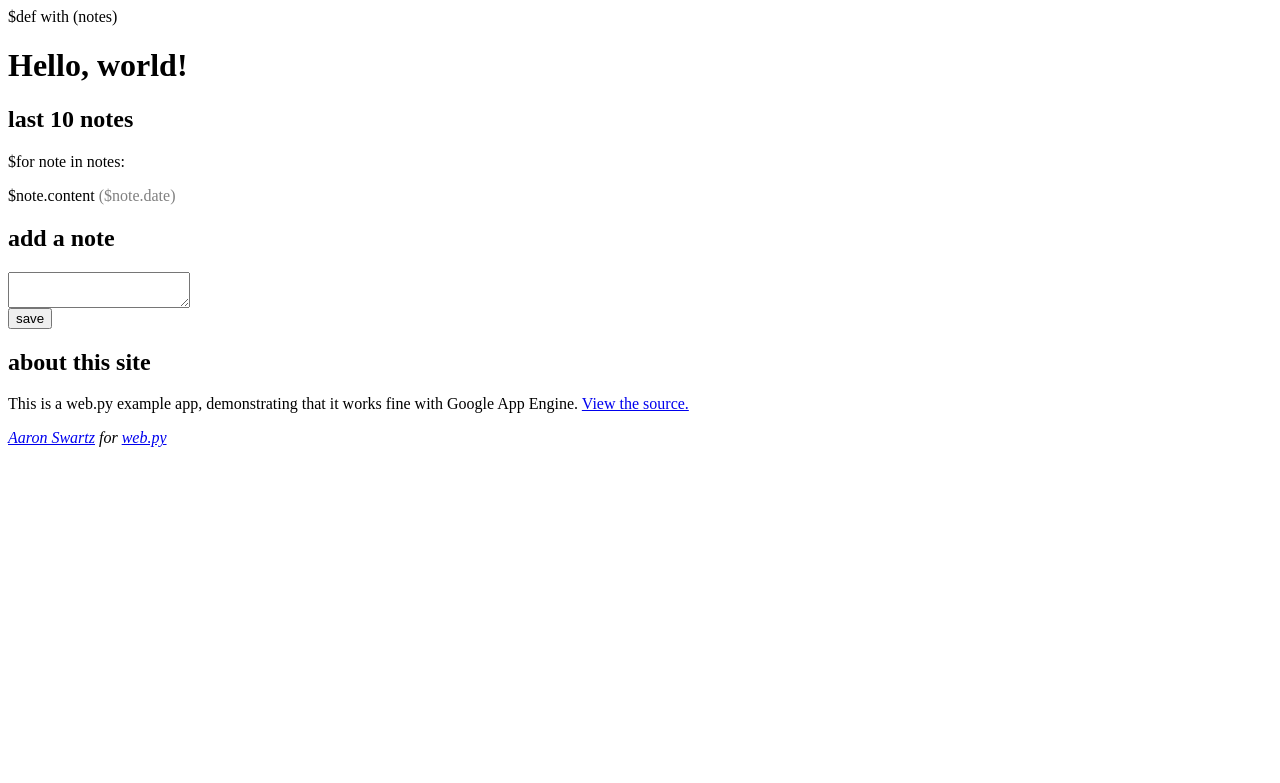
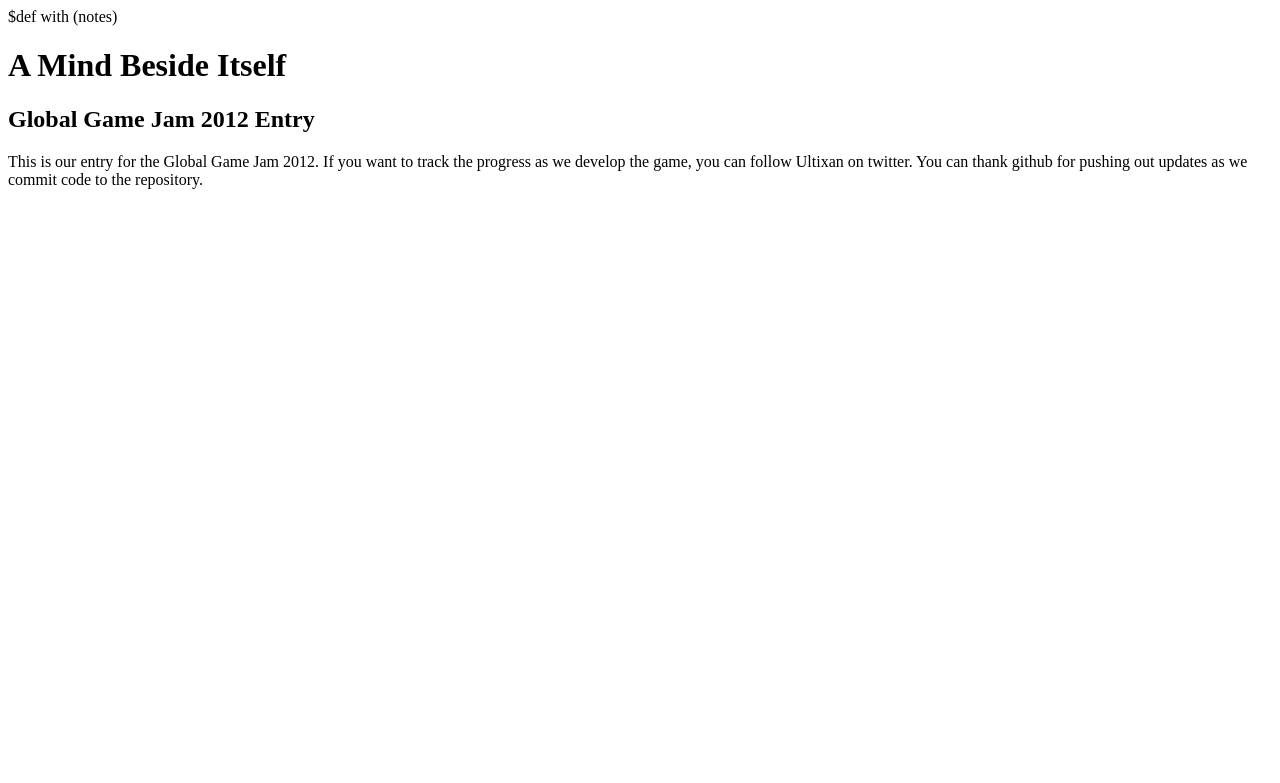
Before and after one commit to Ultixan/A-Mind-Beside-Itself, a Python web app: template templates/index.html in a window 1280 px wide. Shown: the top 783 px of the page. Run offline with Jinja, Linux system fonts and the light colour scheme; the template is opened without the code that fills it, so the values that code supplies are empty.

Commit message:
Tweaked template.

```diff
--- a/templates/index.html
+++ b/templates/index.html
@@ -1,20 +1,11 @@
 $def with (notes)
-<h1>Hello, world!</h1>
+<h1>A Mind Beside Itself</h1>
 
-<h2>last 10 notes</h2>
+<h2>Global Game Jam 2012 Entry</h2>
 
-$for note in notes:
-    <p>$note.content <span style="color: gray">($note.date)</span></p>
-
-<h2>add a note</h2>
-<form method="post" action="/note">
-  <textarea name="content"></textarea><br />
-<button type="submit">save</button>
-
-<h2>about this site</h2>
-
-<p>This is a web.py example app, demonstrating that it works fine with Google App Engine. <a href="/source">View the source.</a></p>
-
-<address>
-  <a href="http://www.aaronsw.com/">Aaron Swartz</a> for <a href="http://webpy.org/">web.py</a>
-</address>
+<p>This is our entry for the Global Game Jam 2012.
+If you want to track the progress as we develop the game, you can
+follow Ultixan on twitter.
+You can thank github for pushing out updates as we commit code to
+the repository.
+</p>
```
